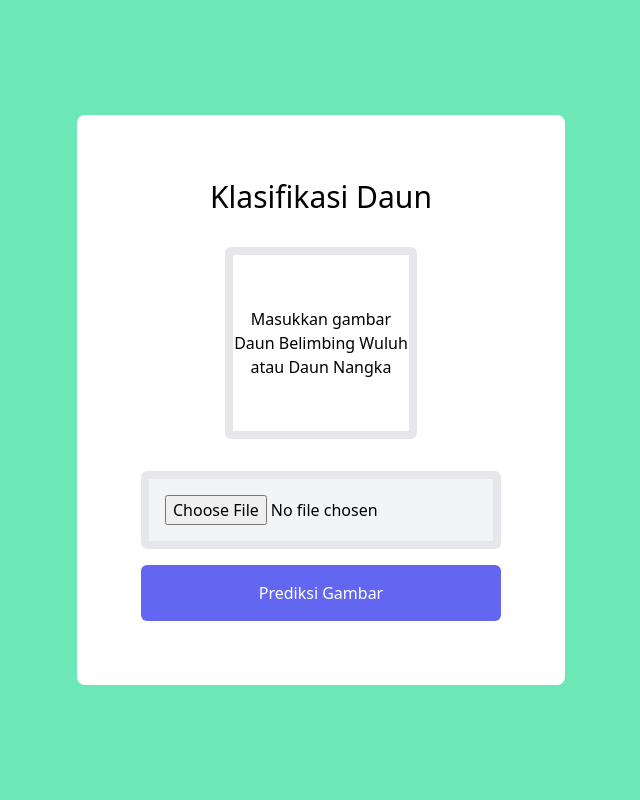
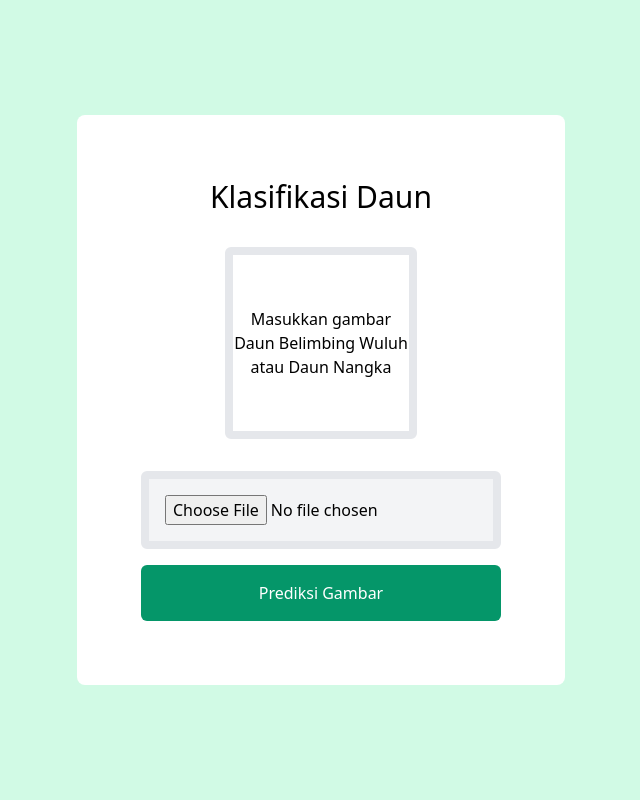
Before and after one commit to Fahmiali99/leaf-image-classification, a Flask app: page / in a window 1280 px wide. Shown: the whole page, without its empty margins (319-959 px from the left). Run offline with Flask 2, Linux system fonts and the light colour scheme.

Commit message:
Update index.html

```diff
--- a/templates/index.html
+++ b/templates/index.html
@@ -18,7 +18,7 @@
                 items-center
                 w-screen
                 h-screen
-                bg-green-300
+                bg-green-100
             "
         >
             <main
@@ -77,7 +77,7 @@
                     />
                     <button
                         type="submit"
-                        class="p-4 bg-indigo-500 text-white rounded-md"
+                        class="p-4 bg-green-600 text-white rounded-md"
                     >
                         Prediksi Gambar
                     </button>
```
